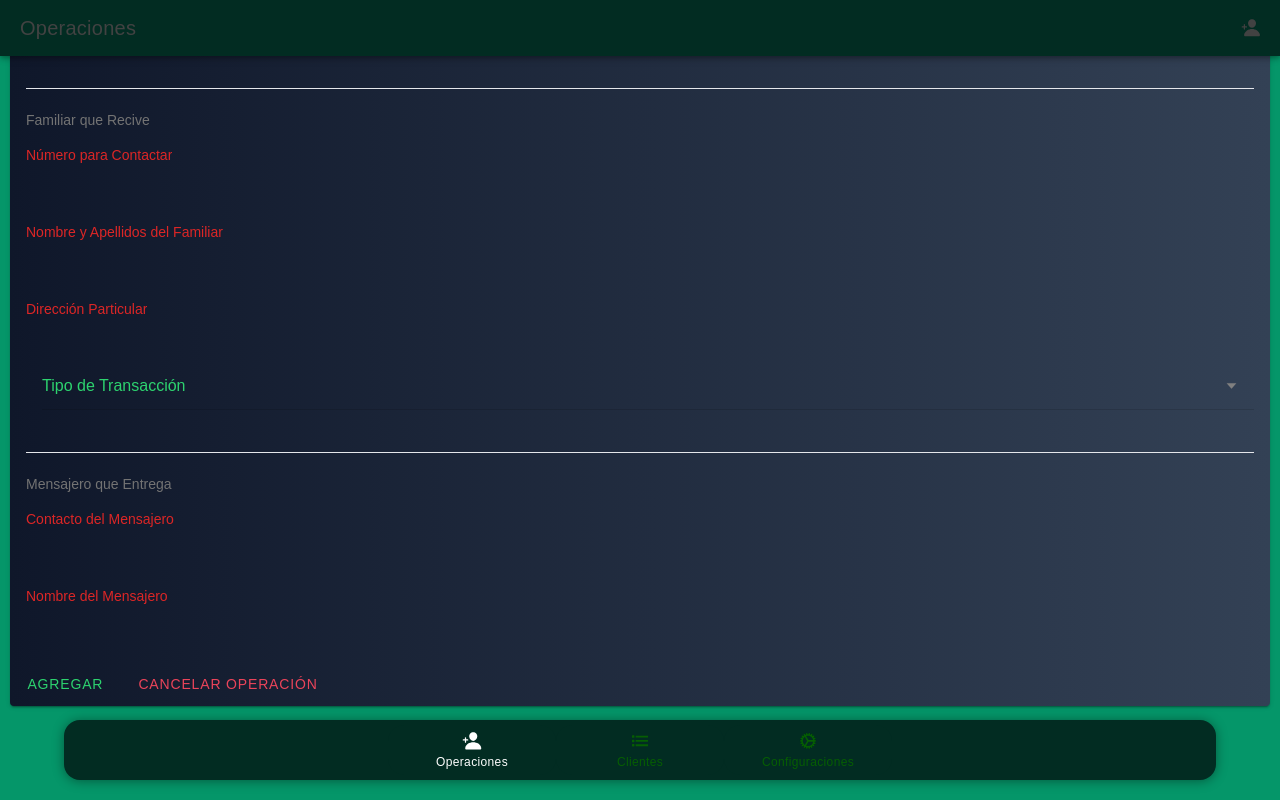
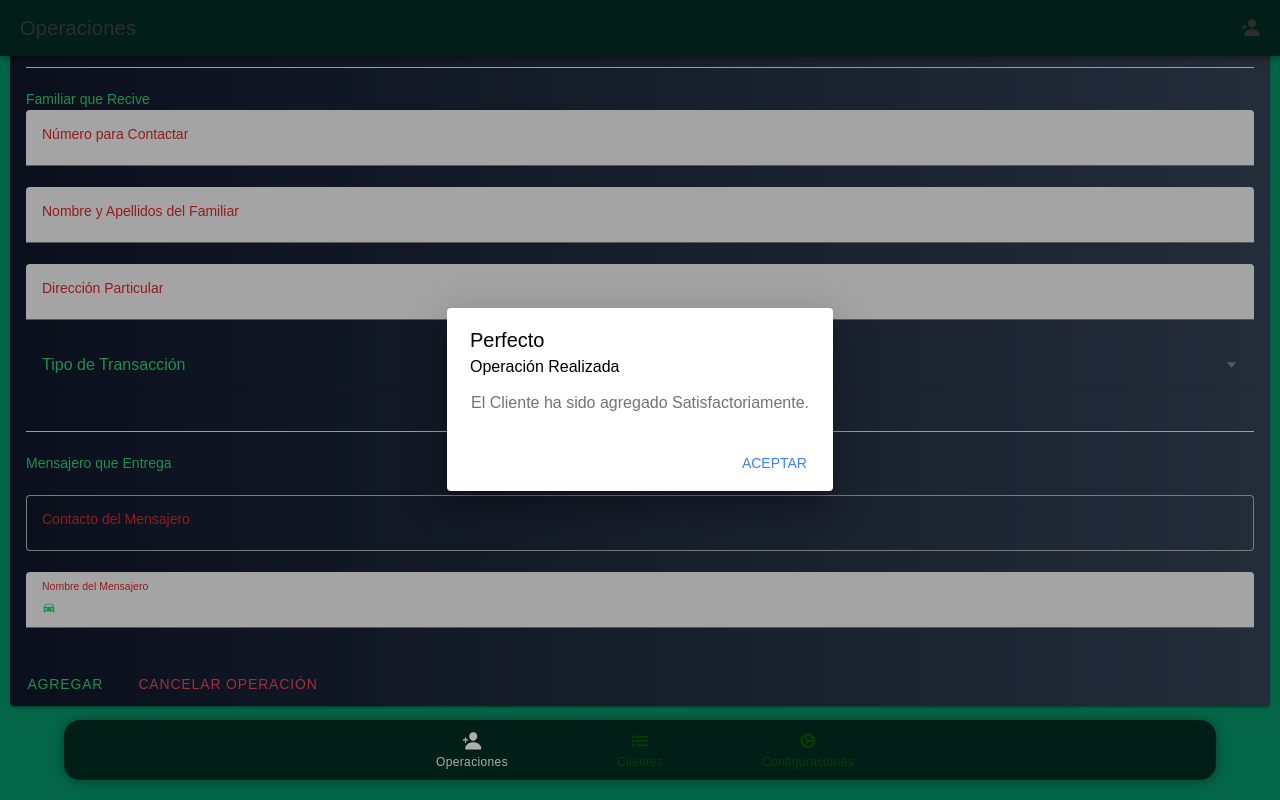
Before and after one commit to PushoDev/gestoremesa, a React (Vite) app: page /tab1 in a window 1280 px wide. Both pictures are taken after a click on the element "AGREGAR". Built offline with nearby package versions, Linux system fonts and the light colour scheme; no server answers.

Commit message:
Validations

```diff
--- a/src/components/clients/ClientsList.tsx
+++ b/src/components/clients/ClientsList.tsx
@@ -119,13 +119,13 @@ const ClientsList = () => {
             <IonToolbar>
               <IonTitle>Detalles del Cliente</IonTitle>
               <IonButtons slot="end">
-                <IonButton onClick={() => setIsOpen(false)}>Aceptar</IonButton>
+                <IonButton color={"success"} onClick={() => setIsOpen(false)}>Aceptar</IonButton>
               </IonButtons>
             </IonToolbar>
           </IonHeader>
           <IonContent className="ion-padding">
             {/* Contenido */}
-            <IonCard>
+            <IonCard className="animate__animated animate__zoomIn">
               <IonCardHeader>
                 <IonCardSubtitle>Cliente que Envía</IonCardSubtitle>
               </IonCardHeader>
--- a/src/components/config/ConfPage.tsx
+++ b/src/components/config/ConfPage.tsx
@@ -1,5 +1,5 @@
 import React, { useState } from "react";
-import { IonAlert, IonButtons, IonButton, IonModal, IonHeader, IonContent, IonToolbar, IonTitle, IonPage } from "@ionic/react";
+import { IonAlert, IonButtons, IonButton, IonModal, IonHeader, IonContent, IonToolbar, IonTitle, IonInput, IonItem, IonList, IonText } from "@ionic/react";
 
 
 import "./confg.css";
@@ -38,6 +38,16 @@ const ConfPage = () => {
           </p>
         </IonContent>
       </IonModal>
+
+      <IonList>
+        <IonItem>
+          <IonInput labelPlacement="floating" value="hi@ionic.io">
+            <div slot="label">
+              Email <IonText color="danger">(Required)</IonText>
+            </div>
+          </IonInput>
+        </IonItem>
+      </IonList>
     </>
   );
 };
--- a/src/components/home/AddClients.tsx
+++ b/src/components/home/AddClients.tsx
@@ -1,5 +1,6 @@
 import React, { useState } from "react";
 import {
+  IonAlert,
   IonButton,
   IonCard,
   IonCardContent,
@@ -16,7 +17,7 @@ import {
   IonSelectOption,
   IonText
 } from "@ionic/react";
-import { warning } from "ionicons/icons";
+import { card, carSharp, cashSharp, person, phonePortrait, warning } from "ionicons/icons";
 
 const AddClients = () => {
   // Estado para almacenar los valores ingresados por el usuario
@@ -101,7 +102,7 @@ const AddClients = () => {
       <IonCard className="animate__animated animate__fadeInUp bg-gradient-to-r from-slate-900 to-slate-700">
         <IonCardHeader>
           <IonCardTitle>Agregar Operación</IonCardTitle>
-          <IonCardSubtitle>Cliente que Envía</IonCardSubtitle>
+          <IonCardSubtitle color={"success"}>Cliente que Envía</IonCardSubtitle>
         </IonCardHeader>
 
         <IonCardContent className="text-red-600">
@@ -112,41 +113,54 @@ const AddClients = () => {
               label="Nombre y Apellidos"
               labelPlacement="floating"
               placeholder="Credenciales de quien envía"
+              fill="solid"
               value={nombreEnvia}
               onIonChange={(e) => setNombreEnvia(e.detail.value!)}
-            />
+            >
+              <IonIcon slot="start" color="success" icon={person} aria-hidden="true"></IonIcon>
+            </IonInput>
             <br />
             {/* Teléfono del cliente */}
             <IonInput
               label="Número de Teléfono"
               labelPlacement="floating"
               placeholder="Teléfono de quien envía"
+              fill="solid"
               value={telefonoEnvia}
               onIonChange={(e) => setTelefonoEnvia(e.detail.value!)}
-            />
+              type="number"
+            >
+              <IonIcon slot="start" color="success" icon={phonePortrait} aria-hidden="true"></IonIcon>
+            </IonInput>
             <br />
             {/* Cantidad que envía */}
             <IonInput
               label="Cantidad que Envía"
               labelPlacement="floating"
               placeholder="Cantidad que envía"
+              fill="solid"
               value={cantidadEnvia}
               onIonChange={(e) => setCantidadEnvia(e.detail.value!)}
-            />
+              type="number"
+            >
+              <IonIcon slot="start" color="success" icon={cashSharp} aria-hidden="true"></IonIcon>
+            </IonInput>
           </div>
           <br />
           <hr />
           <br />
 
           {/* Información del familiar del cliente */}
-          <IonCardSubtitle>Familiar que Recive</IonCardSubtitle>
+          <IonCardSubtitle color={"success"}>Familiar que Recive</IonCardSubtitle>
           {/* Número de teléfono del familiar para localizar */}
           <IonInput
             label="Número para Contactar"
             labelPlacement="floating"
             placeholder="Contacto de quien recibe"
+            fill="solid"
             value={telefonoFamiliar}
             onIonChange={(e) => setTelefonoFamiliar(e.detail.value!)}
+            type="number"
           />
           <br />
           {/* Nombre y apellidos de quien recibe */}
@@ -154,6 +168,7 @@ const AddClients = () => {
             label="Nombre y Apellidos del Familiar"
             labelPlacement="floating"
             placeholder="Credenciales de quien recibe"
+            fill="solid"
             value={nombreFamiliar}
             onIonChange={(e) => setNombreFamiliar(e.detail.value!)}
           />
@@ -163,6 +178,7 @@ const AddClients = () => {
             label="Dirección Particular"
             labelPlacement="floating"
             placeholder="Lugar donde vive el familiar o amigo"
+            fill="solid"
             value={direccionFamiliar}
             onIonChange={(e) => setDireccionFamiliar(e.detail.value!)}
           />
@@ -211,8 +227,10 @@ const AddClients = () => {
                       labelPlacement="floating"
                       label="Cantidad que Recive"
                       placeholder="Monto que Recive"
+                      fill="outline"
                       value={cantidadRecive}
                       onIonChange={(e) => setCantidadRecive(e.detail.value!)}
+                      type="number"
                     />
                   </IonCol>
                 </IonRow>
@@ -246,8 +264,10 @@ const AddClients = () => {
                       labelPlacement="floating"
                       label="Cantidad que Recive"
                       placeholder="Monto que Recive"
+                        fill="outline"
                       value={cantidadRecive}
                       onIonChange={(e) => setCantidadRecive(e.detail.value!)}
+                        type="number"
                       />
                   </IonCol>
                 </IonRow>
@@ -261,14 +281,18 @@ const AddClients = () => {
                       label="Número de Tarjeta"
                       color="success"
                       labelPlacement="floating"
-                      placeholder="ingrese Número de Tarjeta"
+                        placeholder="0000-0000-0000-0000"
                       value={formatTarjeta(tarjetaFamiliar)}
                       onIonInput={(e) =>
                         setTarjetaFamiliar(
                           formatTarjeta(e.target.value as string)
                         )
                       }
-                    />
+                        fill="outline"
+                        type="number"
+                      >
+                        <IonIcon slot="start" color="success" icon={card} aria-hidden="true"></IonIcon>
+                      </IonInput>
                     </IonCol>
                 </IonRow>
               </IonGrid>
@@ -280,7 +304,7 @@ const AddClients = () => {
           <br />
 
           {/* Información del mensajero que realiza la entrega */}
-          <IonCardSubtitle>Mensajero que Entrega</IonCardSubtitle>
+          <IonCardSubtitle color={"success"}>Mensajero que Entrega</IonCardSubtitle><br />
           {/* Número de teléfono del mensajero para localizar */}
           <IonInput
             labelPlacement="floating"
@@ -288,6 +312,8 @@ const AddClients = () => {
             placeholder="Teléfono del Mensajero a Localizar"
             value={telefonoMensajero}
             onIonChange={(e) => setTelefonoMensajero(e.detail.value!)}
+            type="number"
+            fill="outline"
           />
           <br />
           <IonInput
@@ -296,17 +322,28 @@ const AddClients = () => {
             placeholder="Mensajero que Entrega"
             value={nombreMensajero}
             onIonChange={(e) => setNombreMensajero(e.detail.value!)}
-          />
+            fill="solid"
+          >
+            <IonIcon slot="start" color="success" icon={carSharp} aria-hidden="true"></IonIcon>
+          </IonInput>
           <br />
         </IonCardContent>
 
         {/* Botones */}
-        <IonButton fill="clear" color={"success"} onClick={handleSubmit}>
+        <IonButton fill="clear" color={"success"} id="present-alert" onClick={handleSubmit}>
           Agregar
         </IonButton>
         <IonButton fill="clear" color={"danger"} onClick={resetForm}>
           Cancelar Operación
         </IonButton>
+        {/* Alert Confirmations */}
+        <IonAlert
+          trigger="present-alert"
+          header="Perfecto"
+          subHeader="Operación Realizada"
+          message="El Cliente ha sido agregado Satisfactoriamente."
+          buttons={["Aceptar"]}
+        ></IonAlert>
       </IonCard>
     </>
   );
```
